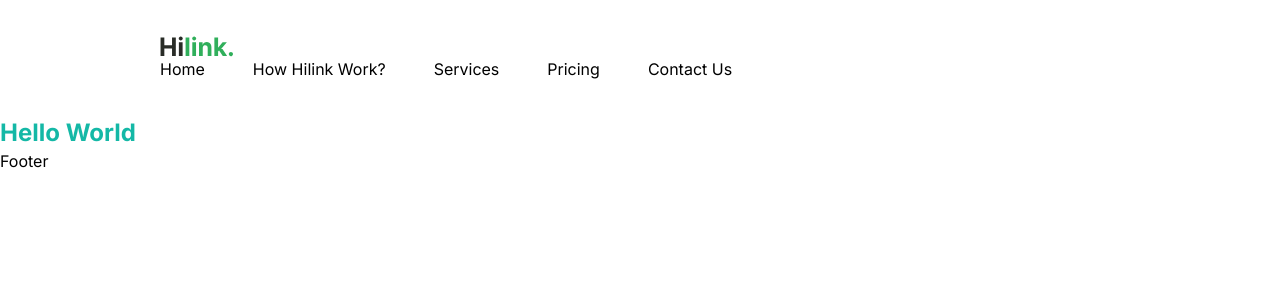
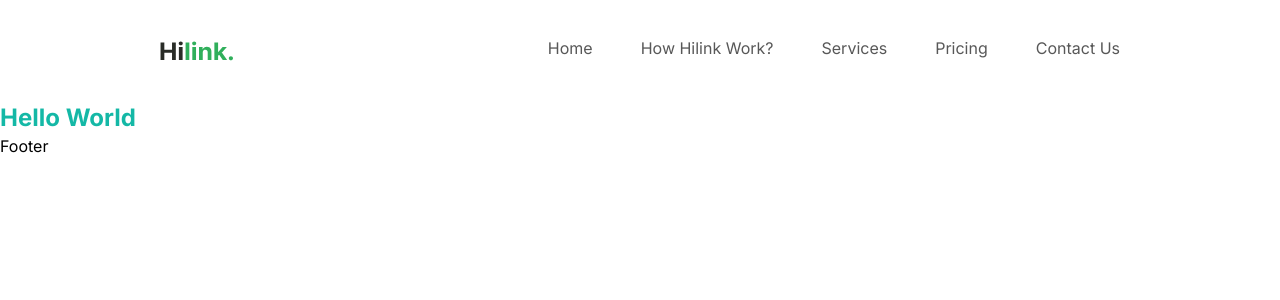
Before and after one commit to demetgas/travelApp, a Next.js app: page / in a window 1280 px wide. Shown: the top 300 px of the page. Built offline with nearby package versions, Linux system fonts and the light colour scheme.

Commit message:
Update Navbar.tsx

```diff
--- a/components/Navbar.tsx
+++ b/components/Navbar.tsx
@@ -10,14 +10,18 @@
     >
       <Link href="/">
         <Image src="/hilink-logo.svg" alt="logo" width={74} height={29} />
-        <ul className="hidden h-full gap-12 lg:flex">
-          {NAV_LINKS.map((link) => (
-            <Link href={link.href} key={link.key}>
-              {link.label}
-            </Link>
-          ))}
-        </ul>
       </Link>
+      <ul className="hidden h-full gap-12 lg:flex">
+        {NAV_LINKS.map((link) => (
+          <Link
+            href={link.href}
+            key={link.key}
+            className="regular-16 text-gray-50 flexCenter cursor-pointer pb-1.5 transition-all hover:font-bold"
+          >
+            {link.label}
+          </Link>
+        ))}
+      </ul>
     </nav>
   );
 };
```
